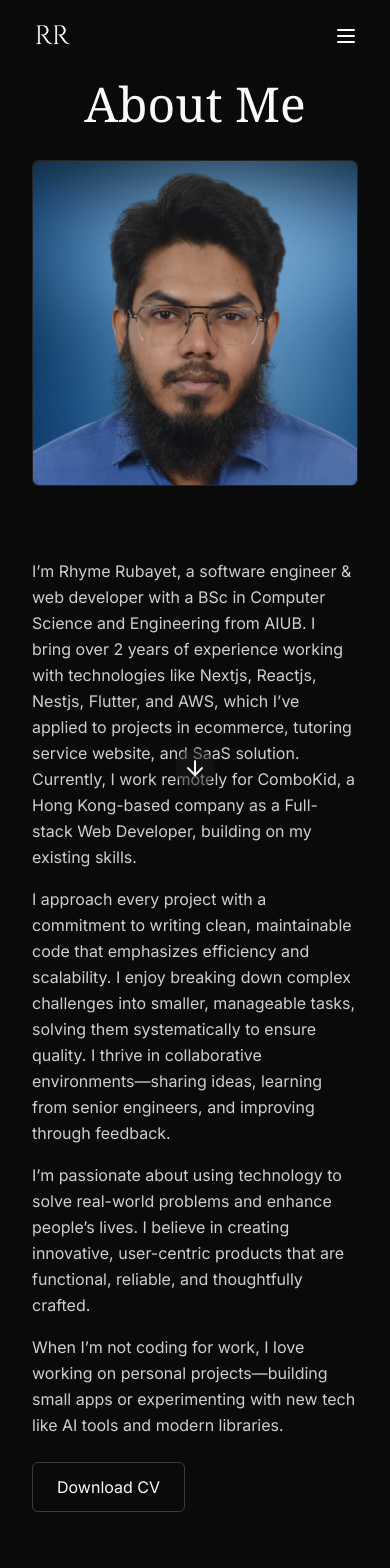
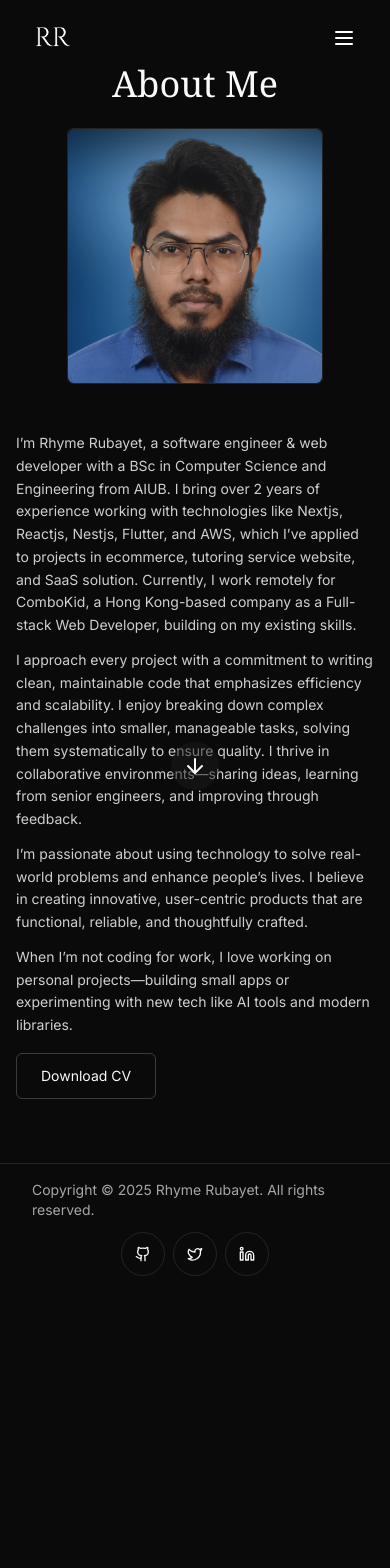
Before and after one commit to rubayet211/portfolio, a Next.js app: page /about in a window 390 px wide. Shown: the top 1568 px of the page. After the commit the page ends 1292 px from the top, so only its background shows below. Built offline with nearby package versions, Linux system fonts and the light colour scheme.

Commit message:
Refactor layout and styling across multiple components for improved responsiveness and consistency

```diff
--- a/src/app/about/page.jsx
+++ b/src/app/about/page.jsx
@@ -3,15 +3,15 @@ import Image from "next/image";
 
 export default function About() {
   return (
-    <div className="flex-1 flex py-20 px-8">
+    <div className="flex-1 flex py-16 px-4 sm:px-6 md:px-8">
       <div className="max-w-6xl mx-auto">
-        <h1 className="font-serif text-5xl sm:text-6xl md:text-7xl font-medium mb-8 text-center">
+        <h1 className="font-serif text-4xl sm:text-5xl md:text-6xl lg:text-7xl font-medium mb-6 sm:mb-8 text-center">
           About Me
         </h1>
 
-        <div className="grid grid-cols-1 md:grid-cols-2 gap-10 items-start">
-          <div className="flex justify-center mb-8 md:mb-0">
-            <div className="relative w-full max-w-sm aspect-square sm:w-80 sm:h-80 border border-white/10 rounded-md p-4">
+        <div className="grid grid-cols-1 md:grid-cols-2 gap-6 sm:gap-8 md:gap-10 items-start">
+          <div className="flex justify-center mb-6 sm:mb-8 md:mb-0">
+            <div className="relative w-64 h-64 sm:w-72 sm:h-72 md:w-80 md:h-80 border border-white/10 rounded-md p-3 sm:p-4 mx-auto">
               <div className="w-full h-full flex items-center justify-center">
                 <Image
                   src="/profile.png"
@@ -26,7 +26,7 @@ export default function About() {
           </div>
 
           <div>
-            <p className="text-white/80 mb-4 leading-relaxed">
+            <p className="text-white/80 mb-3 sm:mb-4 leading-relaxed text-sm sm:text-base">
               I’m Rhyme Rubayet, a software engineer & web developer with a BSc
               in Computer Science and Engineering from AIUB. I bring over 2
               years of experience working with technologies like Nextjs,
@@ -36,7 +36,7 @@ export default function About() {
               as a Full-stack Web Developer, building on my existing skills.
             </p>
 
-            <p className="text-white/80 mb-4 leading-relaxed">
+            <p className="text-white/80 mb-3 sm:mb-4 leading-relaxed text-sm sm:text-base">
               I approach every project with a commitment to writing clean,
               maintainable code that emphasizes efficiency and scalability. I
               enjoy breaking down complex challenges into smaller, manageable
@@ -45,20 +45,20 @@ export default function About() {
               engineers, and improving through feedback.
             </p>
 
-            <p className="text-white/80 mb-4 leading-relaxed">
+            <p className="text-white/80 mb-3 sm:mb-4 leading-relaxed text-sm sm:text-base">
               I’m passionate about using technology to solve real-world problems
               and enhance people’s lives. I believe in creating innovative,
               user-centric products that are functional, reliable, and
               thoughtfully crafted.
             </p>
 
-            <p className="text-white/80 mb-6 leading-relaxed">
+            <p className="text-white/80 mb-4 sm:mb-6 leading-relaxed text-sm sm:text-base">
               When I’m not coding for work, I love working on personal
               projects—building small apps or experimenting with new tech like
               AI tools and modern libraries.
             </p>
             <a href="/cv.pdf" download="Rhyme_Rubayet_CV.pdf">
-              <button className="button-outline">Download CV</button>
+              <button className="button-outline text-sm sm:text-base">Download CV</button>
             </a>
           </div>
         </div>
--- a/src/app/layout.js
+++ b/src/app/layout.js
@@ -5,6 +5,7 @@ import ClientLayout from "./clientLayout";
 export const metadata = {
   title: "Rhyme Rubayet",
   description: "portfolio",
+  viewport: "width=device-width, initial-scale=1",
 };
 
 const inter = Inter({
--- a/src/app/page.js
+++ b/src/app/page.js
@@ -5,15 +5,15 @@ import { ArrowRight } from "lucide-react";
 export default function Home() {
   return (
     <div className="flex-1 flex flex-col stripe-bg">
-      <div className="flex-1 flex flex-col items-center justify-center px-6 relative">
+      <div className="flex-1 flex flex-col items-center justify-center px-4 sm:px-6 relative">
         <div className="text-center animate-fade-in">
-          <h1 className="font-serif text-6xl sm:text-7xl md:text-8xl font-bold mb-4">
+          <h1 className="font-serif text-4xl sm:text-5xl md:text-6xl lg:text-7xl xl:text-8xl font-bold mb-4 text-center">
             Rhyme Rubayet
           </h1>
-          <h2 className="font-sans text-xl md:text-2xl tracking-widest text-white/80 mb-12">
+          <h2 className="font-sans text-base sm:text-lg md:text-xl lg:text-2xl tracking-wider sm:tracking-widest text-white/80 mb-8 sm:mb-12 text-center px-2">
             SOFTWARE ENGINEER + WEB DEVELOPER
           </h2>
-          <Link href="/about" className="inline-flex items-center space-x-2 button-outline">
+          <Link href="/about" className="inline-flex items-center space-x-2 button-outline text-sm sm:text-base">
             <span>Explore</span>
             <ArrowRight className="w-4 h-4" />
           </Link>
--- a/src/app/projects/page.jsx
+++ b/src/app/projects/page.jsx
@@ -9,27 +9,27 @@ export default function projects() {
   const [hoveredProject, setHoveredProject] = useState(null);
 
   return (
-    <div className="flex flex-1 py-24 px-8 min-h-screen">
+    <div className="flex flex-1 py-20 px-4 sm:px-6 md:px-8 min-h-screen">
       <div className="max-w-6xl mx-auto">
-        <h1 className="font-serif text-5xl sm:text-6xl md:text-7xl font-medium mb-12 text-center">
+        <h1 className="font-serif text-4xl sm:text-5xl md:text-6xl lg:text-7xl font-medium mb-8 sm:mb-12 text-center">
           Projects
         </h1>
 
-        <div className="grid grid-cols-1 md:grid-cols-2 lg:grid-cols-3 gap-6 mb-12">
+        <div className="grid grid-cols-1 sm:grid-cols-2 lg:grid-cols-3 gap-4 sm:gap-6 mb-8 sm:mb-12">
           {projectsData.map((project) => (
             <div
               key={project.id}
-              className="bg-secondary/30 rounded-lg overflow-hidden shadow-lg group"
+              className="bg-secondary/30 rounded-lg overflow-hidden shadow-lg group touch-manipulation"
               onMouseEnter={() => setHoveredProject(project.id)}
               onMouseLeave={() => setHoveredProject(null)}
             >
               <div className="relative h-48 w-full overflow-hidden">
-                <div className="absolute inset-0 bg-black/40 z-10 opacity-0 group-hover:opacity-100 transition-opacity duration-300 flex items-center justify-center">
+                <div className="absolute inset-0 bg-black/40 z-10 opacity-0 group-hover:opacity-100 md:group-hover:opacity-100 transition-opacity duration-300 flex items-center justify-center">
                   <Link
                     href={project.liveLink}
                     target="_blank"
                     rel="noopener noreferrer"
-                    className="bg-accent text-white px-4 py-2 rounded-md font-medium flex items-center gap-2 hover:bg-accent/80 transition-colors"
+                    className="bg-accent text-white px-4 py-3 rounded-md font-medium flex items-center gap-2 hover:bg-accent/80 transition-colors min-h-[44px] min-w-[44px]"
                   >
                     View Live <ExternalLink size={16} />
                   </Link>
@@ -44,11 +44,11 @@ export default function projects() {
                   }`}
                 />
               </div>
-              <div className="p-6">
-                <h3 className="font-serif text-xl mb-2 group-hover:text-accent transition-colors duration-300">
+              <div className="p-4 sm:p-6">
+                <h3 className="font-serif text-lg sm:text-xl mb-2 group-hover:text-accent transition-colors duration-300">
                   {project.title}
                 </h3>
-                <p className="text-white/70">{project.description}</p>
+                <p className="text-white/70 text-sm sm:text-base leading-relaxed">{project.description}</p>
               </div>
             </div>
           ))}
@@ -59,7 +59,7 @@ export default function projects() {
             href="https://github.com/rubayet211"
             target="_blank"
             rel="noopener noreferrer"
-            className="text-accent hover:no-underline border-b border-accent font-medium px-4 py-2 flex items-center gap-2 transition-all duration-300 transform hover:scale-105"
+            className="text-accent hover:no-underline border-b border-accent font-medium px-4 py-3 flex items-center gap-2 transition-all duration-300 transform hover:scale-105 min-h-[44px]"
           >
             View All Projects <ExternalLink size={18} />
           </a>
--- a/src/app/skill/page.jsx
+++ b/src/app/skill/page.jsx
@@ -24,20 +24,20 @@ export default function service() {
   ];
 
   return (
-    <div className="flex flex-1 py-24 px-8">
+    <div className="flex flex-1 py-16 px-4 sm:px-6 md:px-8">
       <div className="max-w-6xl mx-auto">
-        <h1 className="font-serif text-5xl sm:text-6xl md:text-7xl font-medium mb-12 text-center">
+        <h1 className="font-serif text-4xl sm:text-5xl md:text-6xl lg:text-7xl font-medium mb-8 sm:mb-12 text-center">
           Skills
         </h1>
 
-        <div className="mt-16 mb-14">
-          <div className="grid grid-cols-2 md:grid-cols-3 gap-6">
+        <div className="mt-8 sm:mt-12 md:mt-16 mb-8 sm:mb-12 md:mb-14">
+          <div className="grid grid-cols-2 sm:grid-cols-3 md:grid-cols-4 lg:grid-cols-4 xl:grid-cols-4 gap-3 sm:gap-4 md:gap-6">
             {skills.map((skill, index) => (
               <div
                 key={index}
-                className="bg-secondary/30 border border-white/10 rounded-lg p-4 sm:p-6 text-center hover:border-accent/30 transition-all hover:bg-secondary/50"
+                className="bg-secondary/30 border border-white/10 rounded-lg p-3 sm:p-4 md:p-6 text-center hover:border-accent/30 transition-all hover:bg-secondary/50 min-h-[44px] flex items-center justify-center"
               >
-                <span className="text-sm sm:text-base">{skill}</span>
+                <span className="text-xs sm:text-sm md:text-base font-medium">{skill}</span>
               </div>
             ))}
           </div>
--- a/src/components/Header.jsx
+++ b/src/components/Header.jsx
@@ -50,7 +50,7 @@ export default function Header() {
           </Link>
           <button
             onClick={toggleMenu}
-            className="text-white focus:outline-none z-50 p-2 -mr-2"
+            className="text-white focus:outline-none z-50 p-2 -mr-2 min-w-[44px] min-h-[44px] flex items-center justify-center"
             aria-label="Toggle menu"
           >
             {isMenuOpen ? (
--- a/src/components/ScrollArrow.jsx
+++ b/src/components/ScrollArrow.jsx
@@ -13,7 +13,7 @@ const ScrollArrow = ({ position = "center" }) => {
     >
       <button
         onClick={navigateToNextPage}
-        className="animate-bounce bg-secondary/50 p-2 rounded-full transition-all duration-300 hover:bg-accent/50"
+        className="animate-bounce bg-secondary/50 p-3 rounded-full transition-all duration-300 hover:bg-accent/50 min-w-[44px] min-h-[44px] flex items-center justify-center"
         aria-label="Scroll to next page"
       >
         <ArrowDown className="h-6 w-6" />
```
Also changed, not shown: src/app/contact/page.jsx (+15 -15 lines).
